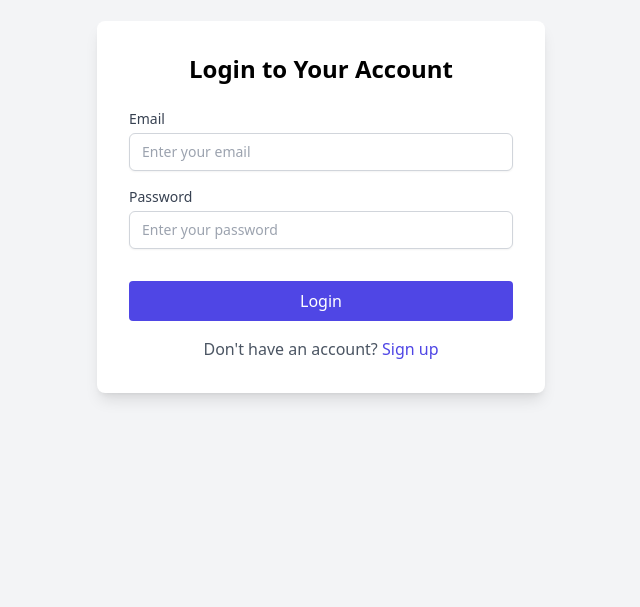
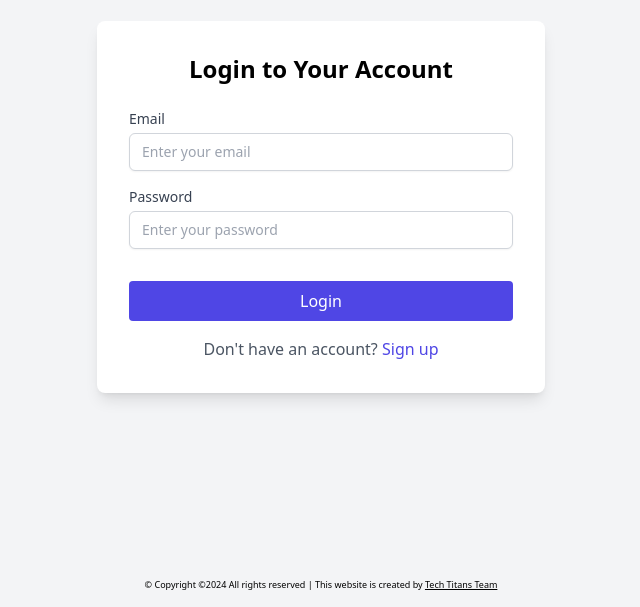
Before and after one commit to Team-2-Tech-Titans/-business-management-platform, a React (Create React App) app: page /login in a window 1280 px wide. Shown: the part 193-800 px from the top of the page, without its empty margins (319-959 px from the left). Built offline with nearby package versions, Linux system fonts and the light colour scheme.

Commit message:
footer added

```diff
--- /dev/null
+++ b/src/components/Footer.jsx
@@ -0,0 +1,8 @@
+/* eslint-disable jsx-a11y/anchor-is-valid */
+const Footer = () => {
+    return (
+        <footer className="bottom-0 text-[9px] text-center p-4 absolute w-full">
+            © Copyright ©2024 All rights reserved | This website is created by <a href="#" className="underline">Tech Titans Team</a></footer>
+    )
+}
+export default Footer
--- a/src/routes/AppRouter.jsx
+++ b/src/routes/AppRouter.jsx
@@ -15,6 +15,7 @@ import ProductDetail from '../features/product-inventory/ProductDetail';
 import PrivateRoute from './PrivateRoute';
 import Navbar from '../components/Navbar';
 import { useUser } from '../context/UserContext';
+import Footer from '../components/Footer';
 
 const AppRouter = () => {
     const { user } = useUser(); // Check if the user is logged in
@@ -27,7 +28,6 @@ const AppRouter = () => {
                 <Route path="/" element={<HomePage />} />
                 <Route path="/login" element={<LoginPage />} />
                 <Route path="/register" element={<RegisterPage />} />  {/* Add the Register Route */}
-
                 {/* Private Routes */}
                 <Route
                     path="/dashboard"
@@ -102,6 +102,7 @@ const AppRouter = () => {
                     }
                 />
             </Routes>
+            <Footer />
         </>
     );
 };
```
